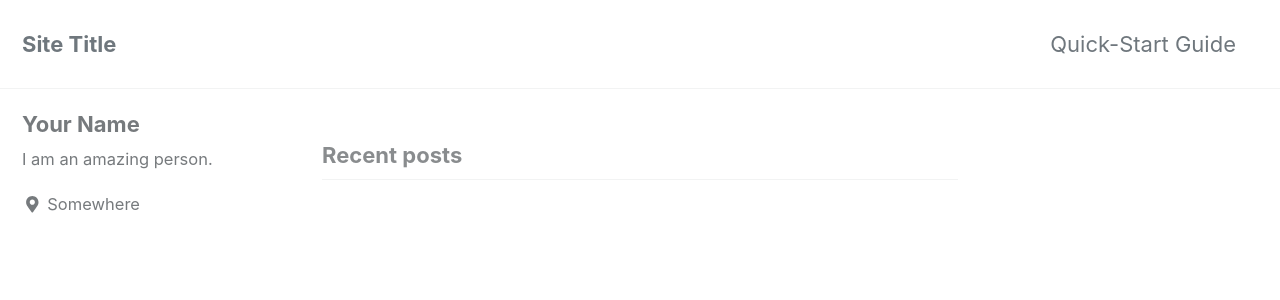
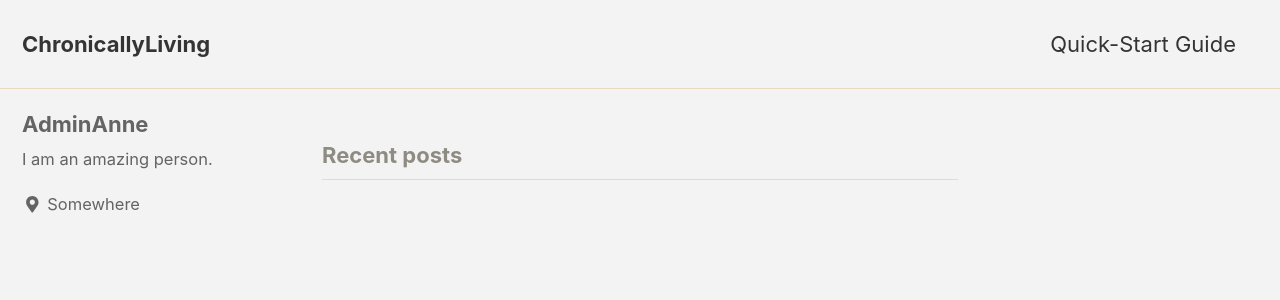
Before and after one commit to AdminAnne/new-site, a Jekyll site: the page built from index.html, in a window 1280 px wide and 900 px high. Shown: the top 300 px of the window. Built offline with Jekyll 4.4.1, drawn with Linux system fonts in a browser that asks for light colours; cached includes are drawn as plain includes; nearby versions of some CDN libraries; the list of posts is cut into pages by our own code; some of the changed text lies outside the part shown.

Commit message:
Site colour scheme and name

```diff
--- a/_config.yml
+++ b/_config.yml
@@ -12,14 +12,14 @@
 
 # theme                  : "minimal-mistakes-jekyll"
 # remote_theme           : "mmistakes/minimal-mistakes"
-minimal_mistakes_skin    : "default" # "air", "aqua", "contrast", "dark", "dirt", "neon", "mint", "plum", "sunrise"
+minimal_mistakes_skin    : "dirt" # "air", "aqua", "contrast", "dark", "dirt", "neon", "mint", "plum", "sunrise"
 
 # Site Settings
-locale                   : "en-US"
-title                    : "Site Title"
+locale                   : "en-GB"
+title                    : "ChronicallyLiving"
 title_separator          : "-"
-name                     : "Your Name"
-description              : "An amazing website."
+name                     : "AdminAnne"
+description              : "Some info you might find useful if you have been diagnosed with a chronic illness"
 url                      : # the base hostname & protocol for your site e.g. "https://mmistakes.github.io"
 baseurl                  : # the subpath of your site, e.g. "/blog"
 repository               : # GitHub username/repo-name e.g. "mmistakes/minimal-mistakes"
@@ -106,7 +106,7 @@ analytics:
 
 # Site Author
 author:
-  name             : "Your Name"
+  name             : "AdminAnne"
   avatar           : # path of avatar image, e.g. "/assets/images/bio-photo.jpg"
   bio              : "I am an amazing person."
   location         : "Somewhere"
```
